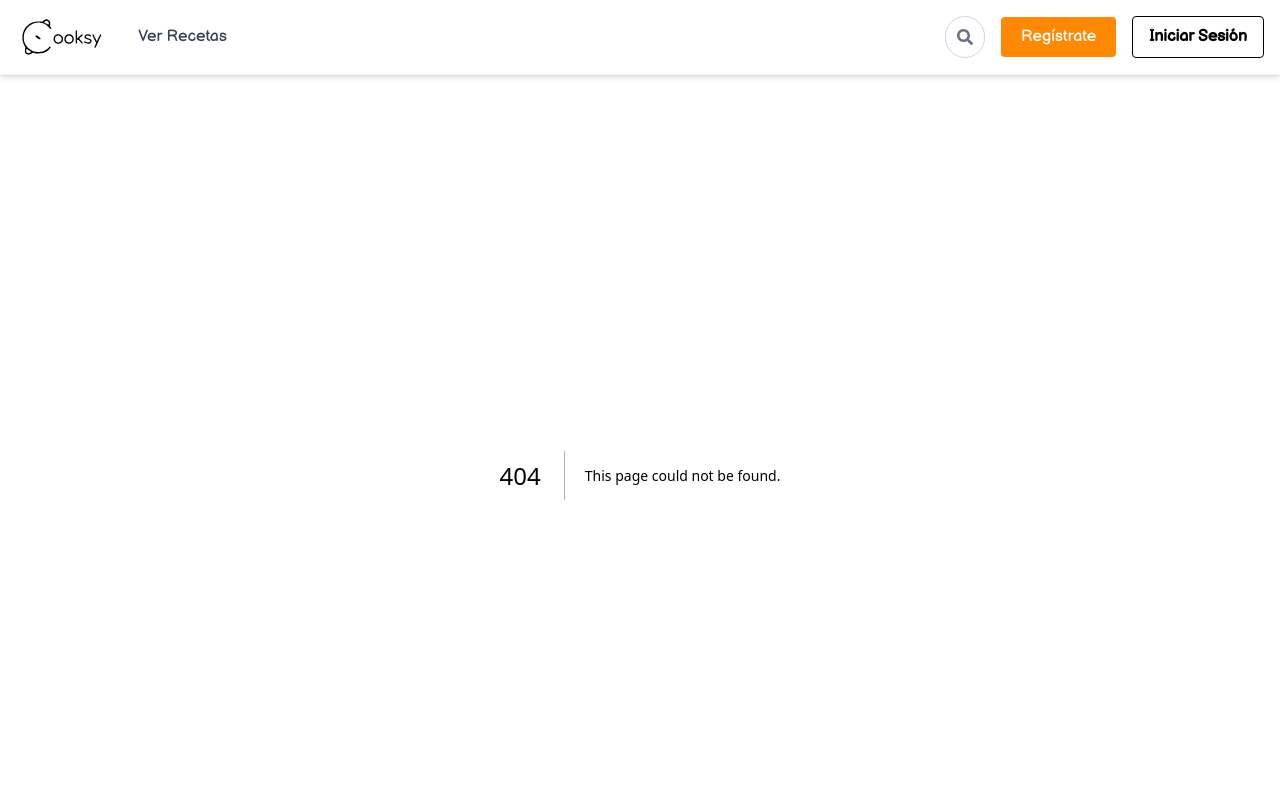
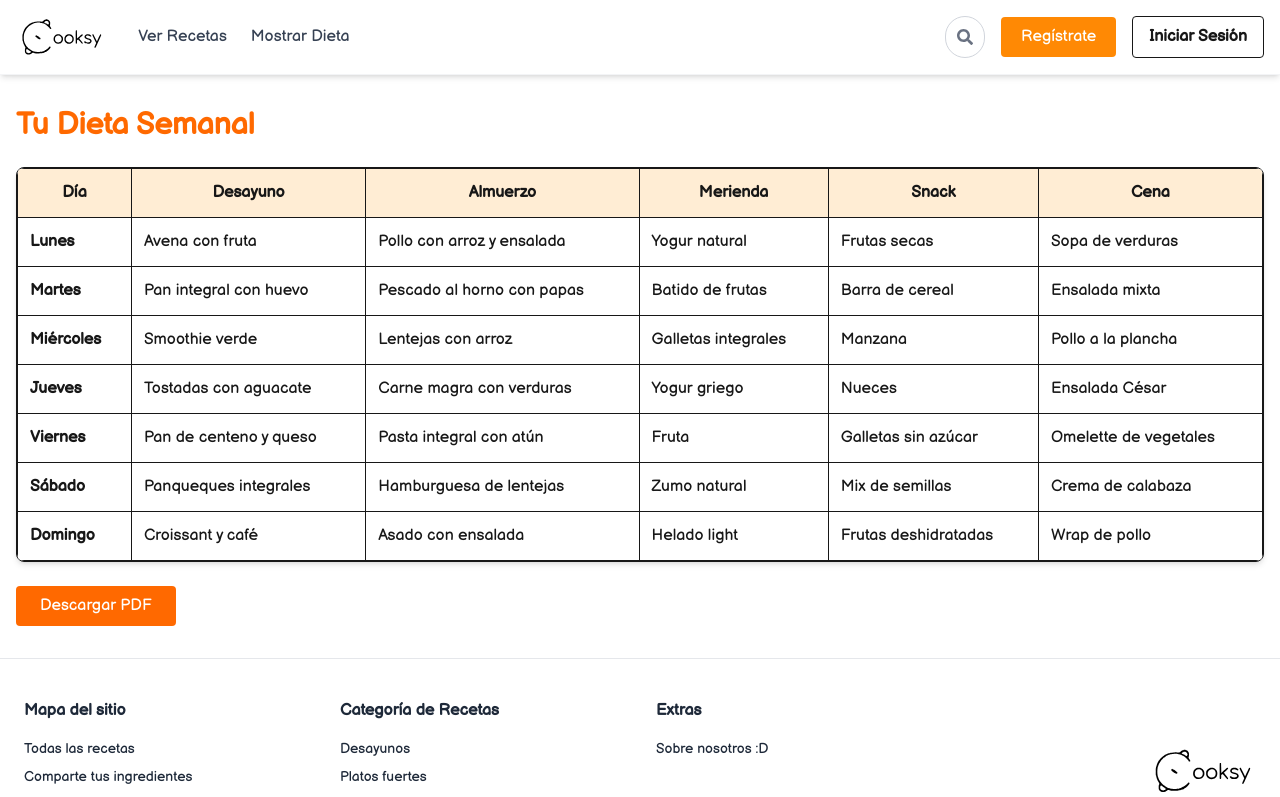
Before and after one commit to Sketox/Recetas-Frontend, a Next.js app: page /diet in a window 1280 px wide. Before the commit this address had no page. Shown: the top 797 px of the page. Built offline with nearby package versions, Linux system fonts and the light colour scheme.

Commit message:
Ahora si!

```diff
--- a/package.json
+++ b/package.json
@@ -11,6 +11,8 @@
   "dependencies": {
     "@heroicons/react": "^2.2.0",
     "axios": "^1.10.0",
+    "jspdf": "^3.0.1",
+    "jspdf-autotable": "^5.0.2",
     "lucide-react": "^0.525.0",
     "next": "15.3.2",
     "react": "^19.1.0",
--- /dev/null
+++ b/src/app/diet/page.tsx
@@ -0,0 +1,166 @@
+"use client";
+
+import { useEffect, useState } from "react";
+import jsPDF from "jspdf";
+import autoTable from "jspdf-autotable";
+
+type Comida = {
+  desayuno: string;
+  almuerzo: string;
+  merienda: string;
+  snack: string;
+  cena: string;
+};
+
+type DietaData = {
+  [dia: string]: Comida;
+};
+
+const mockDieta: DietaData = {
+  Lunes: {
+    desayuno: "Avena con fruta",
+    almuerzo: "Pollo con arroz y ensalada",
+    merienda: "Yogur natural",
+    snack: "Frutas secas",
+    cena: "Sopa de verduras",
+  },
+  Martes: {
+    desayuno: "Pan integral con huevo",
+    almuerzo: "Pescado al horno con papas",
+    merienda: "Batido de frutas",
+    snack: "Barra de cereal",
+    cena: "Ensalada mixta",
+  },
+  Miércoles: {
+    desayuno: "Smoothie verde",
+    almuerzo: "Lentejas con arroz",
+    merienda: "Galletas integrales",
+    snack: "Manzana",
+    cena: "Pollo a la plancha",
+  },
+  Jueves: {
+    desayuno: "Tostadas con aguacate",
+    almuerzo: "Carne magra con verduras",
+    merienda: "Yogur griego",
+    snack: "Nueces",
+    cena: "Ensalada César",
+  },
+  Viernes: {
+    desayuno: "Pan de centeno y queso",
+    almuerzo: "Pasta integral con atún",
+    merienda: "Fruta",
+    snack: "Galletas sin azúcar",
+    cena: "Omelette de vegetales",
+  },
+  Sábado: {
+    desayuno: "Panqueques integrales",
+    almuerzo: "Hamburguesa de lentejas",
+    merienda: "Zumo natural",
+    snack: "Mix de semillas",
+    cena: "Crema de calabaza",
+  },
+  Domingo: {
+    desayuno: "Croissant y café",
+    almuerzo: "Asado con ensalada",
+    merienda: "Helado light",
+    snack: "Frutas deshidratadas",
+    cena: "Wrap de pollo",
+  },
+};
+
+export default function DietPage() {
+  const [dieta, setDieta] = useState<DietaData>({});
+
+  useEffect(() => {
+    setDieta(mockDieta);
+  }, []);
+
+  const exportToPDF = () => {
+    const doc = new jsPDF();
+    doc.setFont("helvetica", "normal");
+    doc.setFontSize(14);
+    doc.setTextColor(255, 87, 34); // naranja
+    doc.text("Tu Dieta Semanal", 14, 20);
+
+    const columns = [
+      { header: "Día", dataKey: "dia" },
+      { header: "Desayuno", dataKey: "desayuno" },
+      { header: "Almuerzo", dataKey: "almuerzo" },
+      { header: "Merienda", dataKey: "merienda" },
+      { header: "Snack", dataKey: "snack" },
+      { header: "Cena", dataKey: "cena" },
+    ];
+
+    const rows = Object.entries(dieta).map(([dia, comidas]) => ({
+      dia,
+      ...comidas,
+    }));
+
+    autoTable(doc, {
+      startY: 26,
+      columns,
+      body: rows,
+      theme: "grid",
+      styles: {
+        font: "helvetica",
+        fontSize: 10,
+        cellPadding: 3,
+        textColor: "#333",
+      },
+      headStyles: {
+        fillColor: [255, 237, 213], // bg-orange-100
+        textColor: "#000",
+        fontStyle: "bold",
+        halign: "center",
+      },
+      bodyStyles: {
+        halign: "left",
+      },
+      alternateRowStyles: {
+        fillColor: [255, 250, 240],
+      },
+    });
+
+    doc.save("dieta.pdf");
+  };
+
+  return (
+    <div className="max-w-7xl mx-auto px-4 py-8">
+      <h1 className="text-3xl font-bold text-orange-500 mb-6">Tu Dieta Semanal</h1>
+
+      <div className="overflow-auto border rounded-lg shadow-md">
+        <table className="min-w-full bg-white border-collapse">
+          <thead>
+            <tr className="bg-orange-100">
+              <th className="p-3 border">Día</th>
+              <th className="p-3 border">Desayuno</th>
+              <th className="p-3 border">Almuerzo</th>
+              <th className="p-3 border">Merienda</th>
+              <th className="p-3 border">Snack</th>
+              <th className="p-3 border">Cena</th>
+            </tr>
+          </thead>
+          <tbody>
+            {Object.entries(dieta).map(([dia, comidas]) => (
+              <tr key={dia} className="hover:bg-orange-50">
+                <td className="p-3 border font-semibold">{dia}</td>
+                <td className="p-3 border">{comidas.desayuno}</td>
+                <td className="p-3 border">{comidas.almuerzo}</td>
+                <td className="p-3 border">{comidas.merienda}</td>
+                <td className="p-3 border">{comidas.snack}</td>
+                <td className="p-3 border">{comidas.cena}</td>
+              </tr>
+            ))}
+          </tbody>
+        </table>
+      </div>
+
+      <button
+        onClick={exportToPDF}
+        className="mt-6 px-6 py-2 bg-orange-500 text-white rounded hover:bg-orange-600 transition"
+      >
+        Descargar PDF
+      </button>
+    </div>
+  );
+}
--- a/src/app/page.tsx
+++ b/src/app/page.tsx
@@ -10,6 +10,7 @@ import CTA from "../components/CTA";
 import { fetchRecipesFromAI, getRecipes } from "../lib/api";
 import Modal from '../components/modal';
 import CreateRecipeForm from '../components/create_recipe_form';
+import ChatWidget from "@/components/ChatWidget";
 
 const categories = [
   { icon: "🥐", name: "Desayuno", count: 1 },
@@ -126,15 +127,10 @@ export default function HomePage() {
         </div>
       </section>
 
-
-
       {/* Botón flotante del chat */}
-      <button
-        className="fixed bottom-6 right-6 w-14 h-14 rounded-full bg-blue-600 text-white text-2xl shadow-lg hover:bg-blue-700 z-50"
-        onClick={() => setIsChatOpen(!isChatOpen)}
-      >
-        💬
-      </button>
+      <div>
+         <ChatWidget />
+      </div>
 
 
       {/* Chat flotante */}
--- a/src/components/ChatWidget.tsx
+++ b/src/components/ChatWidget.tsx
@@ -7,17 +7,23 @@ export default function ChatWidget() {
 
   return (
     <>
+      {/* Botón flotante con color personalizado */}
       <button
-        className="fixed bottom-6 right-6 w-14 h-14 rounded-full bg-blue-600 text-white text-2xl shadow-lg hover:bg-blue-700 z-50 flex items-center justify-center"
+        style={{ backgroundColor: "var(--color-orange-500)" }}
+        className="fixed bottom-6 right-6 w-14 h-14 rounded-full text-white text-2xl shadow-lg hover:opacity-90 z-50 flex items-center justify-center"
         onClick={() => setIsOpen(!isOpen)}
         aria-label={isOpen ? "Cerrar chat" : "Abrir chat"}
       >
         💬
       </button>
 
+      {/* Chat flotante */}
       {isOpen && (
         <div className="fixed bottom-24 right-6 w-[350px] max-h-[500px] bg-white border border-gray-300 shadow-lg rounded-lg flex flex-col z-50">
-          <div className="flex justify-between items-center bg-blue-600 text-white px-4 py-2 font-semibold text-lg rounded-t-lg">
+          <div
+            className="flex justify-between items-center text-white px-4 py-2 font-semibold text-lg rounded-t-lg"
+            style={{ backgroundColor: "var(--color-orange-500)" }}
+          >
             <span>Chatbot IA</span>
             <button
               onClick={() => setIsOpen(false)}
--- a/src/components/chatbot.tsx
+++ b/src/components/chatbot.tsx
@@ -74,17 +74,6 @@ export default function Chatbot() {
 
   return (
     <div className="flex flex-col h-full max-h-[450px] w-full rounded-lg border border-gray-300 bg-white shadow-lg overflow-hidden">
-      {/* Header */}
-      <div className="flex justify-between items-center bg-blue-600 text-white px-4 py-2 font-semibold text-lg">
-        <span>Asistente IA</span>
-        <button
-          onClick={handleGoRecipeDetail}
-          className="text-sm underline opacity-80 hover:opacity-100"
-          title="Ir a detalle"
-        >
-          Ver Receta
-        </button>
-      </div>
 
       {/* Chat messages */}
       <div
@@ -104,8 +93,8 @@ export default function Chatbot() {
           >
             <div
               className={`max-w-[70%] px-4 py-2 rounded-xl whitespace-pre-wrap ${msg.from === "user"
-                  ? "bg-blue-600 text-white rounded-br-none"
-                  : "bg-gray-200 text-gray-900 rounded-bl-none"
+                ? "bg-blue-600 text-white rounded-br-none"
+                : "bg-gray-200 text-gray-900 rounded-bl-none"
                 }`}
             >
               {msg.text}
@@ -137,11 +126,13 @@ export default function Chatbot() {
         <button
           onClick={listening ? undefined : () => sendMessage(input)}
           disabled={loading || listening || !input.trim()}
-          className="ml-2 px-4 py-2 rounded-full bg-blue-600 hover:bg-blue-700 disabled:opacity-50 disabled:cursor-not-allowed text-white"
+          style={{ backgroundColor: "var(--color-orange-500)" }}
+          className="ml-2 px-4 py-2 rounded-full text-white hover:opacity-90 disabled:opacity-50 disabled:cursor-not-allowed"
           title="Enviar mensaje"
         >
           ➤
         </button>
+
 
         <button
           onClick={toggleListening}
--- a/src/components/create_recipe_form.jsx
+++ b/src/components/create_recipe_form.jsx
@@ -2,11 +2,7 @@
 'use client';
 import React, { useState } from 'react';
 
-<<<<<<<< HEAD:src/components/page.tsx
-export default function CreateRecipeModal({ onClose }: { onClose: () => void }) {
-========
 export default function createRecipeForm({ onRecipeUploaded  }) {
->>>>>>>> samuel:src/components/create_recipe_form.jsx
   const [selectedImage, setSelectedImage] = useState(null);
   const [ingredients, setIngredients] = useState([]);
   const [newIngredient, setNewIngredient] = useState('');
@@ -68,17 +64,6 @@ export default function createRecipeForm({ onRecipeUploaded  }) {
   };
 
   return (
-<<<<<<<< HEAD:src/components/page.tsx
-    <div className="fixed inset-0 z-50 bg-black/50 backdrop-blur-sm flex items-center justify-center">
-      <div className="relative bg-white rounded-lg shadow-xl max-w-6xl w-full max-h-[90vh] overflow-y-auto p-6">
-        {/* Botón cerrar */}
-        <button
-          onClick={onClose}
-          className="absolute top-4 right-4 text-gray-500 hover:text-gray-700 font-bold text-2xl"
-        >
-          ✕
-        </button>
-========
     <>
       {showAlert && (
         <div className="bg-green-100 text-green-800 p-2 rounded mb-4 text-center font-semibold">
@@ -86,18 +71,13 @@ export default function createRecipeForm({ onRecipeUploaded  }) {
 
         </div>
       )}
->>>>>>>> samuel:src/components/create_recipe_form.jsx
 
-        {/* Contenido (idéntico al original sin Navbar y <main>) */}
+      <main className="max-w-[1200px] mx-auto mt-8 px-5">
         <div className="grid gap-8 md:grid-cols-2">
           <div className="bg-white rounded-lg shadow p-6">
             <div className="min-h-[350px] flex items-center justify-center relative overflow-hidden">
               {selectedImage ? (
-                <img
-                  src={selectedImage}
-                  alt="Vista previa de la receta"
-                  className="max-h-full max-w-full object-cover rounded-lg"
-                />
+                <img src={selectedImage} alt="Vista previa de la receta" className="max-h-full max-w-full object-cover rounded-lg" />
               ) : (
                 <button
                   onClick={handleUploadButtonClick}
@@ -184,59 +164,6 @@ export default function createRecipeForm({ onRecipeUploaded  }) {
                 className="flex-1 min-w-[120px] p-1 outline-none text-sm"
                 value={newIngredient}
                 onChange={(e) => setNewIngredient(e.target.value)}
-<<<<<<<< HEAD:src/components/page.tsx
-                onKeyPress={(e) => {
-                  if (e.key === 'Enter') handleAddIngredient();
-                }}
-              />
-              <button
-                onClick={handleAddIngredient}
-                className="bg-[#FF8C42] text-white py-2 px-3 rounded font-bold text-sm hover:bg-orange-600 transition-colors"
-              >
-                +
-              </button>
-            </div>
-          </div>
-
-          <div className="bg-white rounded-lg shadow p-6">
-            <h2 className="text-xl font-bold mb-4 text-gray-800">Instrucciones</h2>
-            {instructions.map((instruction, index) => (
-              <div key={index} className="flex items-start gap-2 mb-2">
-                <span className="text-lg font-bold text-gray-600 min-w-[25px] text-right pt-2">{index + 1}.</span>
-                <span className="flex-1 text-gray-700 pt-2">{instruction}</span>
-                <button
-                  onClick={() => handleRemoveInstruction(index)}
-                  className="ml-2 text-red-500 hover:text-red-700 font-bold self-start text-sm"
-                >
-                  Eliminar
-                </button>
-              </div>
-            ))}
-            <div className="flex items-center gap-2 mt-4">
-              <textarea
-                placeholder="Escribir nueva instrucción..."
-                className="w-full p-2 border border-gray-300 rounded text-base resize-vertical min-h-[50px] outline-none focus:border-[#FF8C42] transition-colors"
-                value={newInstruction}
-                onChange={(e) => setNewInstruction(e.target.value)}
-              ></textarea>
-              <button
-                onClick={handleAddInstruction}
-                className="bg-[#FF8C42] text-white py-2 px-3 rounded font-bold text-sm hover:bg-orange-600 transition-colors self-end"
-              >
-                +
-              </button>
-            </div>
-          </div>
-        </div>
-
-        <div className="flex justify-center mt-8">
-          <button className="bg-[#FF8C42] text-white py-3 px-8 rounded font-bold cursor-pointer hover:bg-orange-600 text-lg shadow">
-            Subir receta
-          </button>
-        </div>
-      </div>
-    </div>
-========
                 onKeyDown={(e) => {
                   if (e.key === 'Enter') {
                     e.preventDefault();
@@ -297,6 +224,5 @@ export default function createRecipeForm({ onRecipeUploaded  }) {
       </main>
 
     </>
->>>>>>>> samuel:src/components/create_recipe_form.jsx
   );
 }
--- a/src/components/navbar.tsx
+++ b/src/components/navbar.tsx
@@ -34,6 +34,12 @@ export default function Navbar() {
           className="ml-6 text-gray-700 hover:text-orange-500 transition-transform duration-300 hover:scale-110"
         >
           Ver Recetas
+        </Link>
+        <Link
+          href="/diet"
+          className="ml-4 text-gray-700 hover:text-orange-500 transition-transform duration-300 hover:scale-110"
+        >
+          Mostrar Dieta
         </Link>
       </div>
 
```
Also changed, not shown: 1 other file (tests, documents, lock files or other folders).
